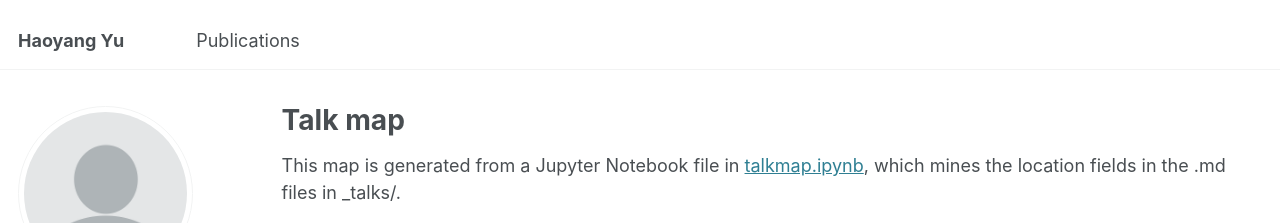
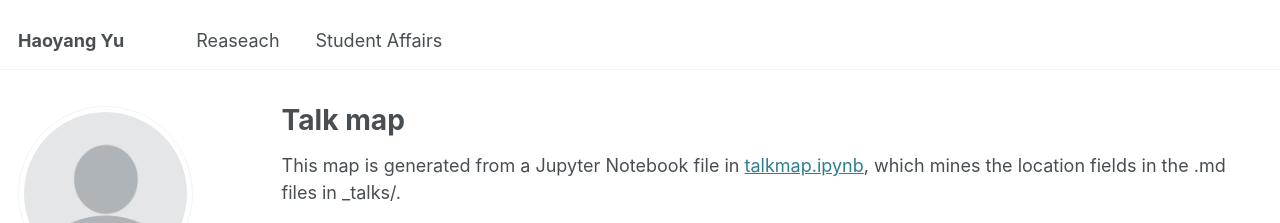
Before and after one commit to yu-hao-yang/yu-hao-yang.github.io, a Jekyll site: the page built from _pages/talkmap.html, in a window 1280 px wide. Shown: the top 223 px of the page. Built offline with Jekyll 4.4.1, drawn with Linux system fonts in a browser that asks for light colours; nearby versions of some CDN libraries; some web fonts are replaced.

Commit message:
Update navigation.yml

```diff
--- a/_data/navigation.yml
+++ b/_data/navigation.yml
@@ -5,8 +5,11 @@
 # prevent it from being included in the site.
 
 main:
-  - title: "Publications"
-    url: /publications/
+  - title: "Reaseach"
+    url: /research/
+
+  - title: "Student Affairs"
+    url: /student_affair/
 
 #  - title: "Talks"
 #    url: /talks/
```
